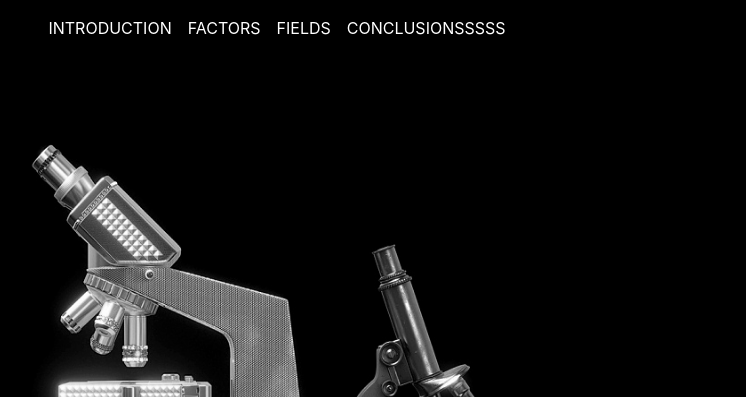
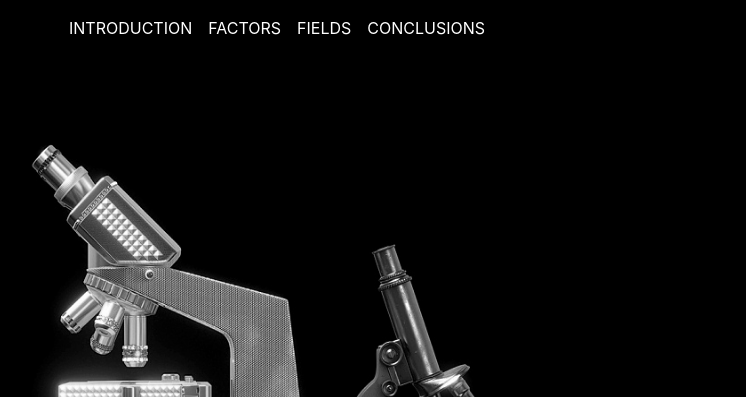
Before and after one commit to marta22/sitofase1, a plain HTML site: page index.html in a window 1280 px wide. Shown: the top 397 px of the page, without its empty margins (363-1109 px from the left). Drawn offline with nearby package versions, Linux system fonts and the light colour scheme.

Commit message:
changed nav link

```diff
--- a/index.html
+++ b/index.html
@@ -17,7 +17,7 @@
       <a class="nav-item nav-link" href="#intro">Introduction</a>
       <a class="nav-item nav-link" href="#features">Factors</a>
       <a class="nav-item nav-link" href="#fields">Fields</a>
-      <a class="nav-item nav-link" href="#steps">Conclusionsssss</a>
+      <a class="nav-item nav-link" href="#steps">Conclusions</a>
     </div>
   </div>
 </nav>
```
